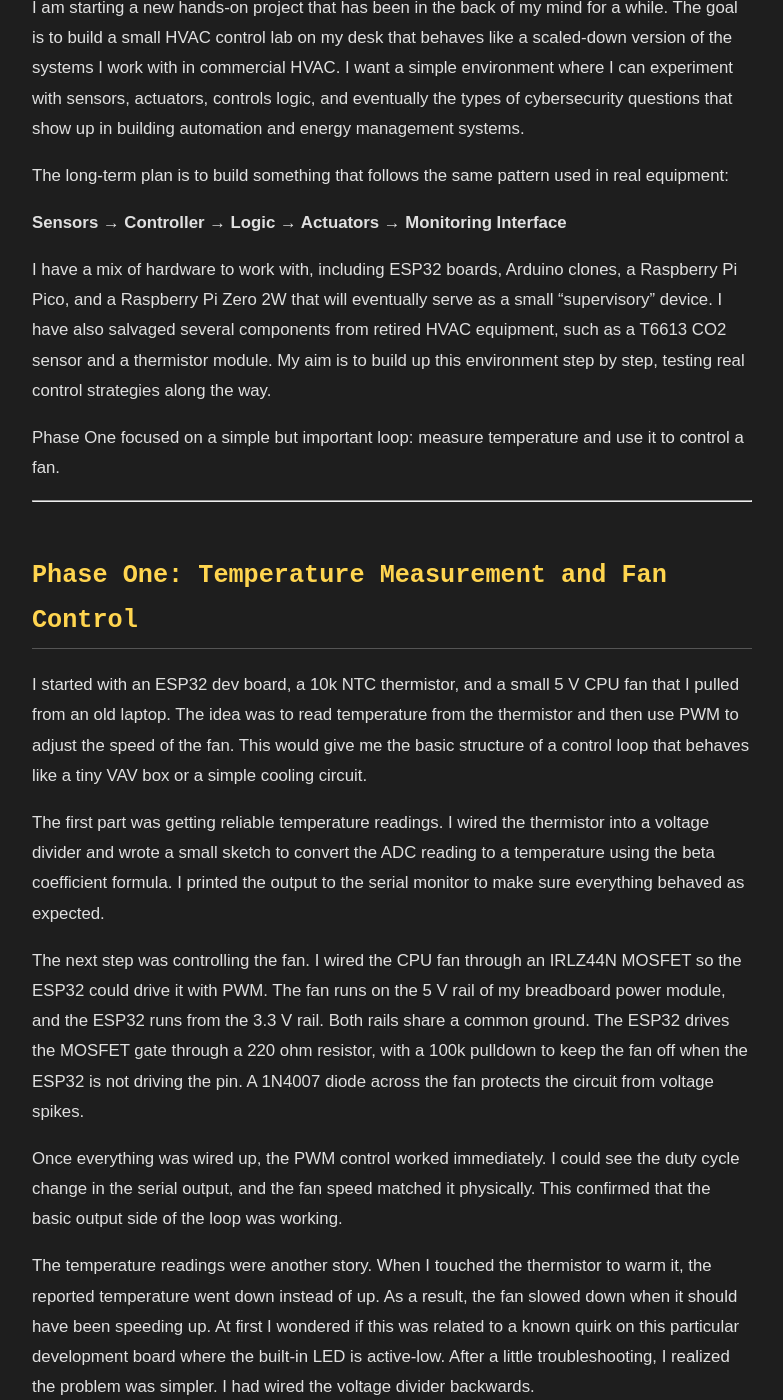
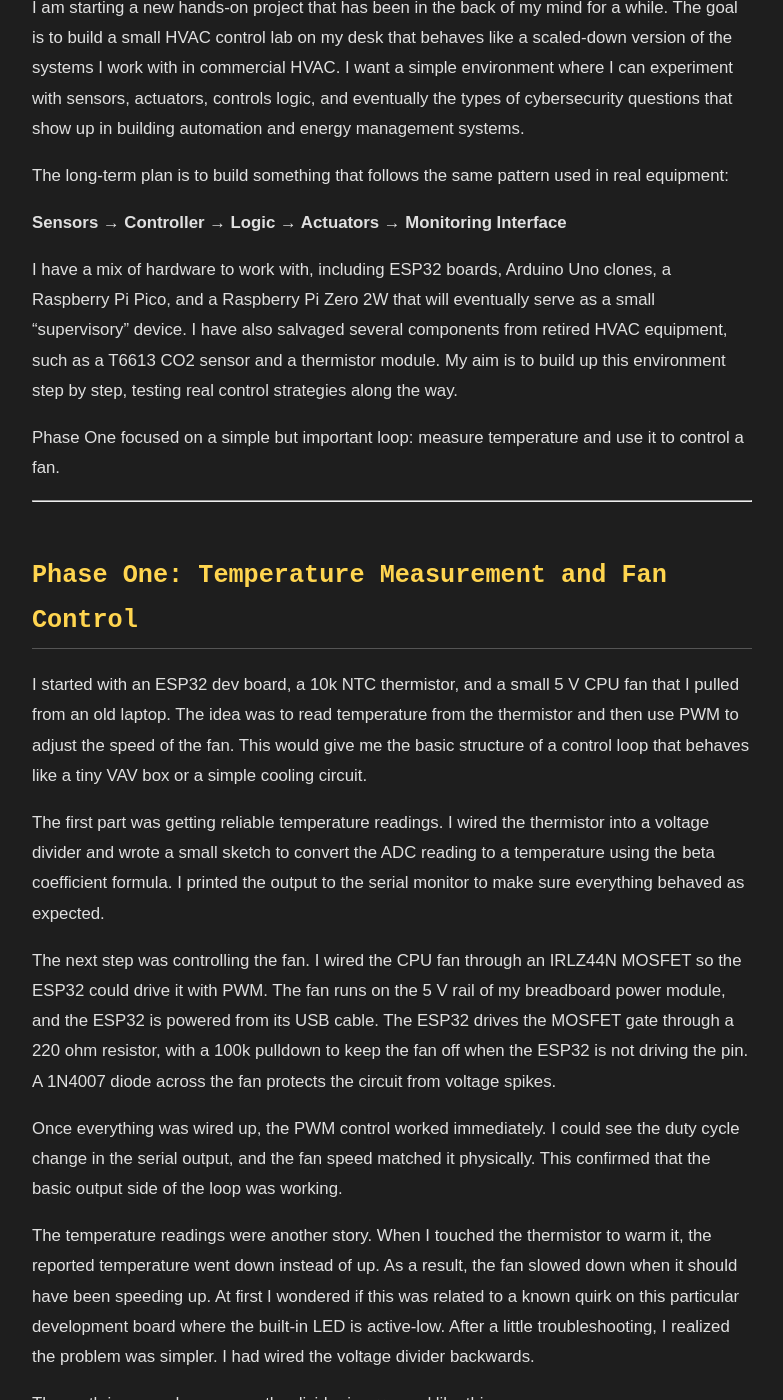
Before and after one commit to desvert/desvert.github.io, a Jekyll site: the page built from _posts/2025-11-26-desktop-hvac-lab-phase-1.md, in a window 1280 px wide and 1400 px high, scrolled down 365 px. Shown: the whole window, without its empty margins (248-1031 px from the left). Built offline with Jekyll 4.4.1, drawn with Linux system fonts in a browser that asks for light colours.

Commit message:
Refine hardware details and fix wiring issue
Updated hardware description and corrected wiring details.

```diff
--- a/_posts/2025-11-26-desktop-hvac-lab-phase-1.md
+++ b/_posts/2025-11-26-desktop-hvac-lab-phase-1.md
@@ -14,7 +14,7 @@ The long-term plan is to build something that follows the same pattern used in r
 
 **Sensors → Controller → Logic → Actuators → Monitoring Interface**
 
-I have a mix of hardware to work with, including ESP32 boards, Arduino clones, a Raspberry Pi Pico, and a Raspberry Pi Zero 2W that will eventually serve as a small “supervisory” device. I have also salvaged several components from retired HVAC equipment, such as a T6613 CO2 sensor and a thermistor module. My aim is to build up this environment step by step, testing real control strategies along the way.
+I have a mix of hardware to work with, including ESP32 boards, Arduino Uno clones, a Raspberry Pi Pico, and a Raspberry Pi Zero 2W that will eventually serve as a small “supervisory” device. I have also salvaged several components from retired HVAC equipment, such as a T6613 CO2 sensor and a thermistor module. My aim is to build up this environment step by step, testing real control strategies along the way.
 
 Phase One focused on a simple but important loop: measure temperature and use it to control a fan.
 
@@ -26,7 +26,7 @@ I started with an ESP32 dev board, a 10k NTC thermistor, and a small 5 V CPU fan
 
 The first part was getting reliable temperature readings. I wired the thermistor into a voltage divider and wrote a small sketch to convert the ADC reading to a temperature using the beta coefficient formula. I printed the output to the serial monitor to make sure everything behaved as expected.
 
-The next step was controlling the fan. I wired the CPU fan through an IRLZ44N MOSFET so the ESP32 could drive it with PWM. The fan runs on the 5 V rail of my breadboard power module, and the ESP32 runs from the 3.3 V rail. Both rails share a common ground. The ESP32 drives the MOSFET gate through a 220 ohm resistor, with a 100k pulldown to keep the fan off when the ESP32 is not driving the pin. A 1N4007 diode across the fan protects the circuit from voltage spikes.
+The next step was controlling the fan. I wired the CPU fan through an IRLZ44N MOSFET so the ESP32 could drive it with PWM. The fan runs on the 5 V rail of my breadboard power module, and the ESP32 is powered from its USB cable. The ESP32 drives the MOSFET gate through a 220 ohm resistor, with a 100k pulldown to keep the fan off when the ESP32 is not driving the pin. A 1N4007 diode across the fan protects the circuit from voltage spikes.
 
 Once everything was wired up, the PWM control worked immediately. I could see the duty cycle change in the serial output, and the fan speed matched it physically. This confirmed that the basic output side of the loop was working.
 
```
